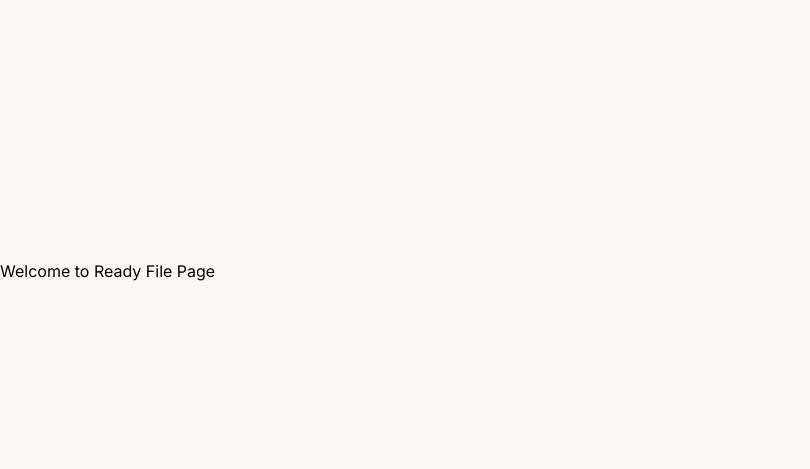
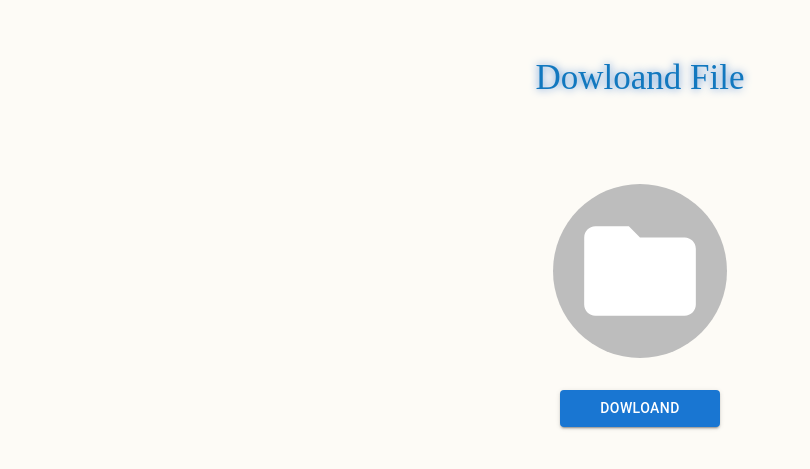
Before and after one commit to DIMELOFLOW/data-garden, a Next.js app: page /ready-file in a window 1280 px wide. Shown: the part 129-598 px from the top of the page, without its empty margins (0-810 px from the left). Built offline with nearby package versions, Linux system fonts and the light colour scheme.

Commit message:
add third screen and download file

```diff
--- a/package.json
+++ b/package.json
@@ -11,6 +11,7 @@
   "dependencies": {
     "@emotion/react": "^11.11.4",
     "@emotion/styled": "^11.11.5",
+    "@mui/icons-material": "^5.16.4",
     "@mui/material": "^5.16.0",
     "next": "14.2.4",
     "react": "^18",
--- a/src/app/globals.css
+++ b/src/app/globals.css
@@ -14,8 +14,15 @@ body {
   display: flex;
   justify-content: space-around;
   align-items: center;
+  margin-bottom: 4rem;
+}
 
-  margin-bottom: 4rem;
+.contain {
+  display: flex;
+  flex-direction: column;
+  justify-content: space-around;
+  align-items: center;
+  margin-top: -4rem;
 }
 
 .title {
@@ -60,3 +67,17 @@ button {
 .next-button {
   width: 10rem;
 }
+
+.iconFile {
+  height: 15rem;
+  width: 15rem;
+}
+
+.iconFiles {
+  height: 10rem;
+  width: 10rem;
+}
+
+.containerIconFile {
+  margin-bottom: 2rem;
+}
--- a/src/app/ready-file/page.tsx
+++ b/src/app/ready-file/page.tsx
@@ -1,5 +1,39 @@
+"use client"
+
 import React from "react";
+import Avatar from '@mui/material/Avatar';
+import FolderIcon from '@mui/icons-material/Folder';
+import Button from "@mui/material/Button";
+
+import { downloadFile } from "../upload-page/libs/format-conversion";
+import { Constants } from "@helpers";
+import { useFileUrlContext } from "@/context/FileUrlContext";
+
+const { FILE_SELECTED_FORMATS } = Constants;
 
 export default function ReadyFile() {
-  return <div>Welcome to Ready File Page</div>;
+
+  const retrievedFileTypeRight = localStorage.getItem(
+    FILE_SELECTED_FORMATS.SELECTEDFORMATRIGHT
+  );
+
+  const { dataUrl } = useFileUrlContext();
+
+  return (
+    <div className="contain">
+      <div className="title">
+        <h1>Dowloand File</h1>
+      </div>
+      <div className="containerIconFile">
+        <Avatar sx={{ width: 174, height: 174 }} >
+        <FolderIcon sx={{ width: 134, height: 134 }}  />
+        </Avatar>
+      </div>
+      <div>
+        <Button className="next-button" variant="contained"  onClick={() => downloadFile(dataUrl, retrievedFileTypeRight)}>
+          DOWLOAND
+        </Button>
+      </div>
+  </div>
+  )
 }
--- a/src/app/upload-page/components/upload-files/index.tsx
+++ b/src/app/upload-page/components/upload-files/index.tsx
@@ -13,14 +13,13 @@ type IProps = {
   setHowAlreadyLoad: () => void;
 };
 
-// TODO: FROM: El archivo que quiere el usuario fromFIle
 export const UploadFiles: FC<IProps> = ({
   onHandleValidFile,
   setHowLoading,
   setHowAlreadyLoad,
 }) => {
   const fileInput = useRef<HTMLInputElement>(null);
-  const { , setDataUrl } = useFileUrlContext();
+  const { setDataUrl } = useFileUrlContext();
 
   const onHandleChange = (e: ChangeEvent<HTMLInputElement>) => {
     const existFiles = e.target.files;
@@ -42,6 +41,11 @@ export const UploadFiles: FC<IProps> = ({
     const retrievedFileType = localStorage.getItem(
       FILE_SELECTED_FORMATS.SELECTEDFORMATLEFT
     );
+
+    const retrievedFileTypeRight = localStorage.getItem(
+      FILE_SELECTED_FORMATS.SELECTEDFORMATRIGHT
+    );
+
     const isRightFormatType =
       fileTypeMap[file.type as keyof typeof fileTypeMap] !== retrievedFileType;
 
@@ -54,13 +58,12 @@ export const UploadFiles: FC<IProps> = ({
 
     let data: any;
 
-    // TODO: No puede ser a lo malandro
     const fromFile = "CSV";
     setHowLoading();
     transformFile(
       file,
       fileTypeMap[file.type as keyof typeof fileTypeMap] as FileType,
-      fromFile as FileType
+      retrievedFileTypeRight as FileType
     )
       .transformFileToBlob()
       .then((url) => {
@@ -79,11 +82,6 @@ export const UploadFiles: FC<IProps> = ({
   return (
     <div className="upload-container">
       <input type="file" onChange={onHandleChange} ref={fileInput} />
-      {/* {dataUrl && (
-        <button onClick={() => downloadFile(dataUrl)}
-        >Descargar Archivo
-        </button>
-      )} */}
     </div>
   );
 };
--- a/src/app/upload-page/libs/format-conversion/index.ts
+++ b/src/app/upload-page/libs/format-conversion/index.ts
@@ -1,3 +1,4 @@
+// Define los tipos según tus especificaciones
 export type Literal = boolean | null | number | string;
 export type JSONValue = Literal | { [key: string]: JSONValue } | JSONValue[];
 
@@ -35,10 +36,10 @@ export function getJSONFromCSV(
   });
 }
 
-export function downloadFile(dataUrl: any) {
+export function downloadFile(dataUrl: any, fileType: string | null) {
   const link = document.createElement("a");
   link.href = dataUrl;
-  link.setAttribute("download", "converted");
+  link.setAttribute("download", `converted.${fileType}` );
   document.body.appendChild(link);
   link.click();
   document.body.removeChild(link);
--- a/src/app/upload-page/page.tsx
+++ b/src/app/upload-page/page.tsx
@@ -2,13 +2,10 @@
 
 import Link from "next/link";
 import { FC, useState } from "react";
+
 import Button from "@mui/material/Button";
-
 import { NextButton } from "@components";
 import { UploadFiles } from "./components/";
-import { downloadFile } from "./libs/format-conversion";
-
-import { useFileUrlContext } from "@/context/FileUrlContext";
 
 const BackButton = () => (
   <div className="container">
@@ -23,8 +20,6 @@ const BackButton = () => (
 const UploadPage: FC = () => {
   const [validFile, setValidFile] = useState<boolean>(false);
   const [loading, setLoading] = useState<boolean>(false);
-
-  const { dataUrl } = useFileUrlContext();
 
   const onHandleValidFile = () => setValidFile(true);
   const setHowLoading = () => setLoading(true);
@@ -46,9 +41,8 @@ const UploadPage: FC = () => {
 
         <NextButton
           {...{
-            path: " ",
+            path: "/ready-file",
             disabled: !validFile || loading,
-            onClick: () => downloadFile(dataUrl),
           }}
         />
       </div>
```
Also changed, not shown: 1 other file (tests, documents, lock files or other folders).
